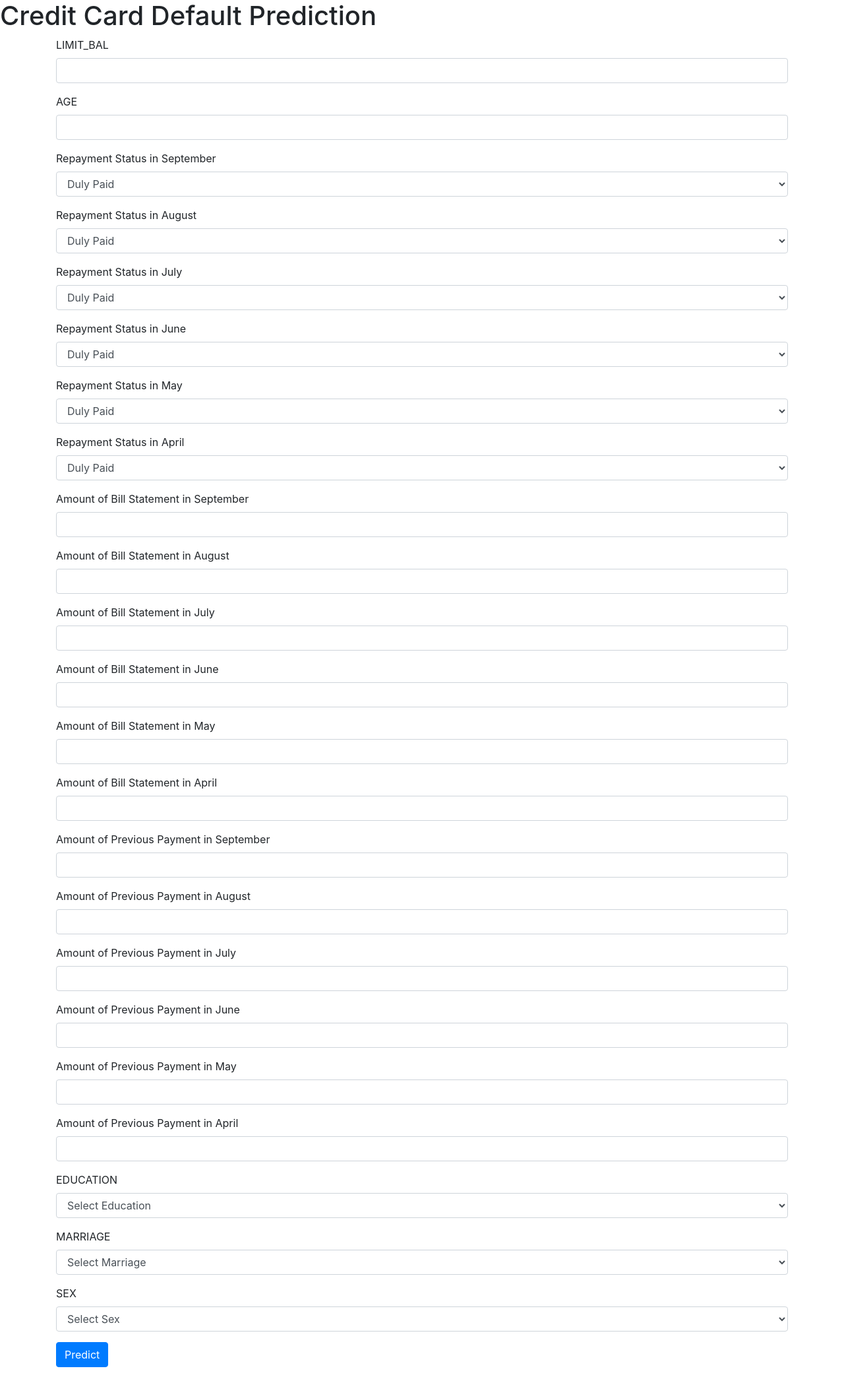
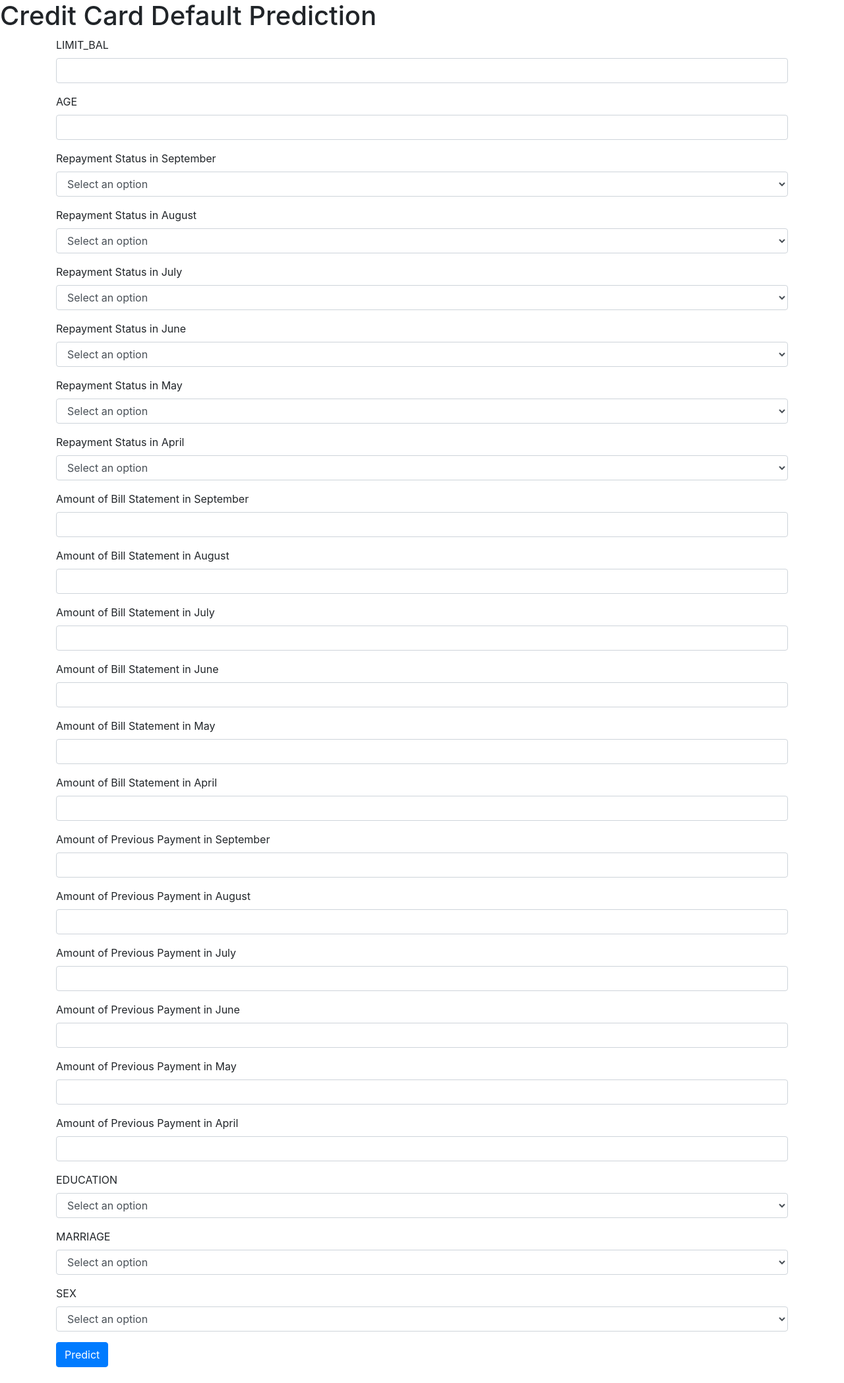
Before and after one commit to Naveen-Data/Credit_Card_Default_Prediction, a Flask app: template templates/index.html in a window 1280 px wide. Shown: the whole page at 66% size. Run offline with Flask 3, Linux system fonts and the light colour scheme; the template is opened without the code that fills it, so the values that code supplies are empty; parts of the project's set-up code (start-up, migrations or seed data) failed here and were passed over; some libraries are stand-ins or nearby versions.

Commit message:
Some minor bug fixed

```diff
--- a/app.py
+++ b/app.py
@@ -1,7 +1,7 @@
 
 import os
 import sys
-# from src.logger import loggin
+from src.logger import logging
 from src.exception import CustomException
 from flask import Flask, render_template, request
 import pandas as pd
@@ -12,14 +12,14 @@ from dotenv import load_dotenv
 
 load_dotenv()
 app= Flask(__name__)
-URI = os.getenv("URI")
-# Create a new client and connect to the server
-client = MongoClient(URI)
-
-# Send a ping to confirm a successful connection
-db = client['cluster0']
-collection = db['Test']
-
+uri = os.getenv('uri')
+client = MongoClient(uri)
+coll = client.db.test
+try:
+    client.admin.command('ping')
+    print("Pinged your deployment. You successfully connected to MongoDB!")
+except Exception as e:
+    print(e)
 @app.route('/')
 def home():
     return render_template('index.html')
@@ -101,7 +101,8 @@ def predict():
                         MARRIAGE_1, MARRIAGE_2, MARRIAGE_3
                         ]
             data = pd.DataFrame([features], columns=columns)
-            collection.insert_one(data.to_dict())
+            data_dict = {col: val for col, val in zip(columns, features)}
+            coll.insert_one(data_dict)
             default = PredictPipeline().predict(data)
             if default[0] == 1:
                 prediction_text = "The credit card holder will be Default in the next month"
@@ -113,4 +114,6 @@ def predict():
         raise CustomException(e,sys)
 
 if __name__=="__main__":
-    app.run(host="0.0.0.0",port=5000,debug=True)
+    print('app is up')
+    app.run(port=5001,debug=True)
+    print('run app')
--- a/pipeline/train_pipeline.py
+++ b/pipeline/train_pipeline.py
@@ -3,6 +3,7 @@
 
 import os
 import sys
+
 from src.logger import logging
 from src.exception import CustomException
 import pandas as pd
@@ -31,7 +32,7 @@ class TrainPipeline:
     def initiate_data_transformation(self,train_data_path,test_data_path):
         try:
             logging.info("Entered the data transformation method")
-            train_arr,test_arr = self.data_transformation.initialize_data_transformation(train_data_path,test_data_path)
+            train_arr,test_arr = self.data_transformation.initiate_data_transformation(train_data_path,test_data_path)
             return train_arr,test_arr
         except Exception as e:
             raise CustomException(e,sys)
@@ -40,7 +41,7 @@ class TrainPipeline:
     def initiate_model_training(self,train_arr,test_arr):
         try:
             logging.info("Entered the model training method")
-            return self.model_trainer.initate_model_training(train_arr,test_arr)
+            return self.model_trainer.initiate_model_trainer(train_arr,test_arr)
         except Exception as e:
             raise CustomException(e,sys)
 
--- a/templates/index.html
+++ b/templates/index.html
@@ -13,15 +13,16 @@
 		<form  method = "POST" action="/predict" enctype="multipart/form-data">
 			<div class="form-group">
 				<label for="LIMIT_BAL">LIMIT_BAL</label>
-				<input type="text" class="form-control" id="LIMIT_BAL" name="LIMIT_BAL">
+				<input type="text" class="form-control" id="LIMIT_BAL" name="LIMIT_BAL" required>
 			</div>
 			<div class="form-group">
 				<label for="AGE">AGE</label>
-				<input type="text" class="form-control" id="AGE" name="AGE" min="0" max="100">
+				<input type="text" class="form-control" id="AGE" name="AGE" min="0" max="100" required>
 			</div>
 			<div class="form-group">
 				<label for="PAY_SEPT">Repayment Status in September</label>
-				<select class="form-control" id="PAY_SEPT" name="PAY_SEPT">
+				<select class="form-control" id="PAY_SEPT" name="PAY_SEPT" required>
+					<option value="" disabled selected>Select an option</option>
 					<option value=-1>Duly Paid</option>
 					<option value=1> 1 Month Delay</option>
 					<option value=2>2 Month Delay</option>
@@ -36,7 +37,8 @@
 			</div>
 			<div class="form-group">
 				<label for="PAY_AUG">Repayment Status in August</label>
-				<select class="form-control" id="PAY_AUG" name="PAY_AUG">
+				<select class="form-control" id="PAY_AUG" name="PAY_AUG" required>
+					<option value="" disabled selected>Select an option</option>
 					<option value=-1>Duly Paid</option>
 					<option value=1> 1 Month Delay</option>
 					<option value=2>2 Month Delay</option>
@@ -51,7 +53,8 @@
 				</div>
 			<div class="form-group">
 				<label for="PAY_JUL">Repayment Status in July</label>
-				<select class="form-control" id="PAY_JUL" name="PAY_JUL">
+				<select class="form-control" id="PAY_JUL" name="PAY_JUL" required>
+					<option value="" disabled selected>Select an option</option>
 					<option value=-1>Duly Paid</option>
 					<option value=1> 1 Month Delay</option>
 					<option value=2>2 Month Delay</option>
@@ -66,7 +69,8 @@
 			</div>
 			<div class="form-group">
 				<label for="PAY_JUN">Repayment Status in June </label>
-				<select class="form-control" id="PAY_JUN" name="PAY_JUN">
+				<select class="form-control" id="PAY_JUN" name="PAY_JUN" required>
+					<option value="" disabled selected>Select an option</option>
 					<option value=-1>Duly Paid</option>
 					<option value=1> 1 Month Delay</option>
 					<option value=2>2 Month Delay</option>
@@ -81,7 +85,8 @@
 			</div>
 			<div class="form-group">
 				<label for="PAY_MAY">Repayment Status in May</label>
-				<select class="form-control" id="PAY_MAY" name="PAY_MAY">
+				<select class="form-control" id="PAY_MAY" name="PAY_MAY" required>
+					<option value="" disabled selected>Select an option</option>
 					<option value=-1>Duly Paid</option>
 					<option value=1> 1 Month Delay</option>
 					<option value=2>2 Month Delay</option>
@@ -96,7 +101,8 @@
 			</div>
 			<div class="form-group">
 				<label for="PAY_APR">Repayment Status in April</label>
-				<select class="form-control" id="PAY_APR" name="PAY_APR">
+				<select class="form-control" id="PAY_APR" name="PAY_APR" required>
+					<option value="" disabled selected>Select an option</option>
 					<option value=-1>Duly Paid</option>
 					<option value=1> 1 Month Delay</option>
 					<option value=2>2 Month Delay</option>
@@ -111,56 +117,56 @@
 			</div>
 			<div class="form-group">
 				<label for="BILL_AMT_SEPT">Amount of Bill Statement in September</label>
-				<input type="text" class="form-control" id="BILL_AMT_SEPT" name="BILL_AMT_SEPT" required>
+				<input type="number" class="form-control" id="BILL_AMT_SEPT" name="BILL_AMT_SEPT" required>
 			</div>
 			<div class="form-group">
 				<label for="BILL_AMT_AUG">Amount of Bill Statement in August</label>
-				<input type="text" class="form-control" id="BILL_AMT_AUG" name="BILL_AMT_AUG" required>
+				<input type="number" class="form-control" id="BILL_AMT_AUG" name="BILL_AMT_AUG" required>
 			</div>
 			<div class="form-group">
 				<label for="BILL_AMT_JUL">Amount of Bill Statement in July</label>
-				<input type="text" class="form-control" id="BILL_AMT_JUL" name="BILL_AMT_JUL" required>
+				<input type="number" class="form-control" id="BILL_AMT_JUL" name="BILL_AMT_JUL" required>
 			</div>
 			<div class="form-group">
 				<label for="BILL_AMT_JUN">Amount of Bill Statement in June</label>
-				<input type="text" class="form-control" id="BILL_AMT_JUN" name="BILL_AMT_JUN" required>
+				<input type="number" class="form-control" id="BILL_AMT_JUN" name="BILL_AMT_JUN" required>
 			</div>
 			<div class="form-group">
 				<label for="BILL_AMT_MAY">Amount of Bill Statement in May</label>
-				<input type="text" class="form-control" id="BILL_AMT_MAY" name="BILL_AMT_MAY" required >
+				<input type="number" class="form-control" id="BILL_AMT_MAY" name="BILL_AMT_MAY" required >
 			</div>
 			<div class="form-group">
 				<label for="BILL_AMT_APR">Amount of Bill Statement in April</label>
-				<input type="text" class="form-control" id="BILL_AMT_APR" name="BILL_AMT_APR" required>
+				<input type="number" class="form-control" id="BILL_AMT_APR" name="BILL_AMT_APR" required>
 			</div>
 			<div class="form-group">
 				<label for="PAY_AMT_SEPT">Amount of Previous Payment in September</label>
-				<input type="text" class="form-control" id="PAY_AMT_SEPT" name="PAY_AMT_SEPT" required>
+				<input type="number" class="form-control" id="PAY_AMT_SEPT" name="PAY_AMT_SEPT" required>
 			</div>
 			<div class="form-group">
 				<label for="PAY_AMT_AUG">Amount of Previous Payment in August</label>
-				<input type="text" class="form-control" id="PAY_AMT_AUG" name="PAY_AMT_AUG" required>
+				<input type="number" class="form-control" id="PAY_AMT_AUG" name="PAY_AMT_AUG" required>
 			</div>
 			<div class="form-group">
 				<label for="PAY_AMT_JUL">Amount of Previous Payment in July</label>
-				<input type="text" class="form-control" id="PAY_AMT_JUL" name="PAY_AMT_JUL" required>
+				<input type="number" class="form-control" id="PAY_AMT_JUL" name="PAY_AMT_JUL" required>
 			</div>
 			<div class="form-group">
 				<label for="PAY_AMT_JUN">Amount of Previous Payment in June</label>
-				<input type="text" class="form-control" id="PAY_AMT_JUN" name="PAY_AMT_JUN" required>
+				<input type="number" class="form-control" id="PAY_AMT_JUN" name="PAY_AMT_JUN" required>
 			</div>
 			<div class="form-group">
 				<label for="PAY_AMT_MAY">Amount of Previous Payment in May</label>
-				<input type="text" class="form-control" id="PAY_AMT_MAY" name="PAY_AMT_MAY" required>
+				<input type="number" class="form-control" id="PAY_AMT_MAY" name="PAY_AMT_MAY" required>
 			</div>
 			<div class="form-group">
 				<label for="PAY_AMT_APR">Amount of Previous Payment in April</label>
-				<input type="text" class="form-control" id="PAY_AMT_APR" name="PAY_AMT_APR" required>
+				<input type="number" class="form-control" id="PAY_AMT_APR" name="PAY_AMT_APR" required>
 			</div>
 			<div class="form-group" required>
 				<label for="EDUCATION">EDUCATION</label>
-				<select class="form-control" id="EDUCATION" name="EDUCATION" placeholder="EDUCATION">
-					<option value=None>Select Education</option>
+				<select class="form-control" id="EDUCATION" name="EDUCATION" required>
+					<option value="" disabled selected>Select an option</option>
 					<option value=1>Graduate School</option>
 					<option value=2>University</option>
 					<option value=3>High School</option>
@@ -169,8 +175,8 @@
 			</div>
 			<div class="form-group" required>
 				<label for="MARRIAGE">MARRIAGE</label>
-				<select class="form-control" id="MARRIAGE" name="MARRIAGE">
-					<option value=None>Select Marriage</option>
+				<select class="form-control" id="MARRIAGE" name="MARRIAGE" required>
+					<option value="" disabled selected>Select an option</option>
 					<option value=1>Single</option>
 					<option value=2>Married</option>
 					<option value=3>Others</option>
@@ -178,8 +184,8 @@
 			</div>
 			<div class="form-group" required>
 				<label for="SEX"> SEX</label>
-				<select class="form-control" id="SEX" name="SEX">
-					<option value=None>Select Sex</option>
+				<select class="form-control" id="SEX" name="SEX" required>
+					<option value="" disabled selected>Select an option</option>
 					<option value=1>Male</option>
 					<option value=0>Female</option>
 				</select>
```
Also changed, not shown: app1.py (added, +11 -0 lines), mongo.py (+13 -6 lines), setup.py (+0 -20 lines), src/components/model_trainer.py (+5 -8 lines).
